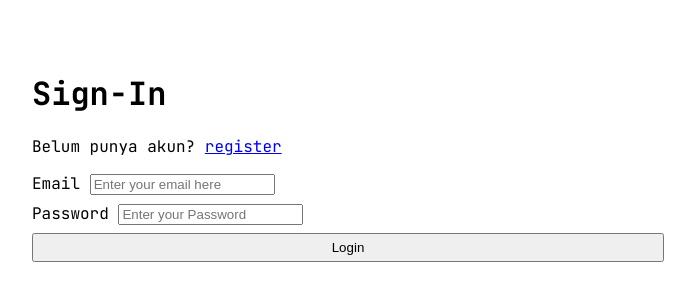
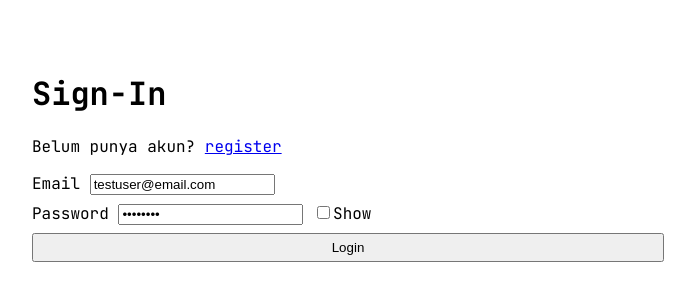
Before and after one commit to AminBadani/simple-blog, a SvelteKit app: page /login in a window 1280 px wide. Shown: the part 88-388 px from the top of the page, without its empty margins (292-987 px from the left). Built offline with nearby package versions, Linux system fonts and the light colour scheme; no server answers.

Commit message:
add funtionality for login page

```diff
--- a/src/routes/(auth)/login/+page.svelte
+++ b/src/routes/(auth)/login/+page.svelte
@@ -1,14 +1,47 @@
+<script>
+    let { form } = $props();
+
+    let userInput = $state({
+        email: "testuser@email.com",
+        password: "password",
+    });
+    let showPassword = $state(false);
+    let message = $state(form?.message ?? "");
+</script>
+
 <div class="container">
     <h1>Sign-In</h1>
     <p>Belum punya akun? <a href="/register">register</a></p>
-    <form action="">
+
+    {#if message}
+        <div class="message">Message: {message}</div>
+    {/if}
+
+    <form method="POST">
         <div class="input">
             <label for="email">Email</label>
-            <input type="text" placeholder="Enter your email here">
+            <input
+                name="email"
+                type="text"
+                placeholder="Enter your email here"
+                bind:value={userInput.email}
+                required
+            />
         </div>
         <div class="input">
             <label for="password">Password</label>
-            <input type="text" placeholder="Enter your Password">
+            <input
+                name="password"
+                type={showPassword ? "text" : "password"}
+                placeholder="Enter your Password"
+                bind:value={userInput.password}
+                required
+            />
+            <input
+                type="checkbox"
+                name="show_password"
+                id="show_password"
+            /><label for="show_password">Show</label>
         </div>
         <button type="submit">Login</button>
     </form>
```
